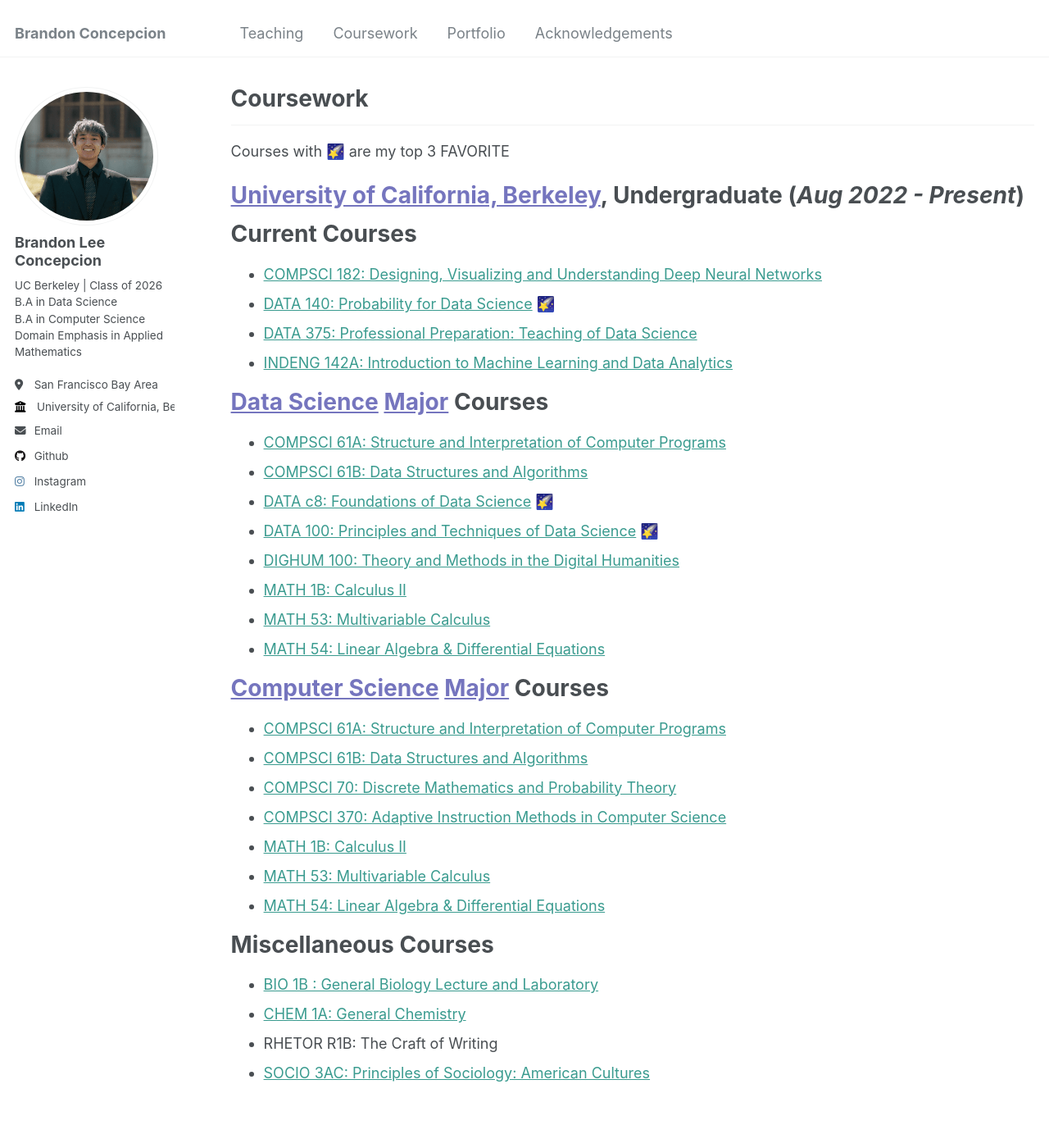
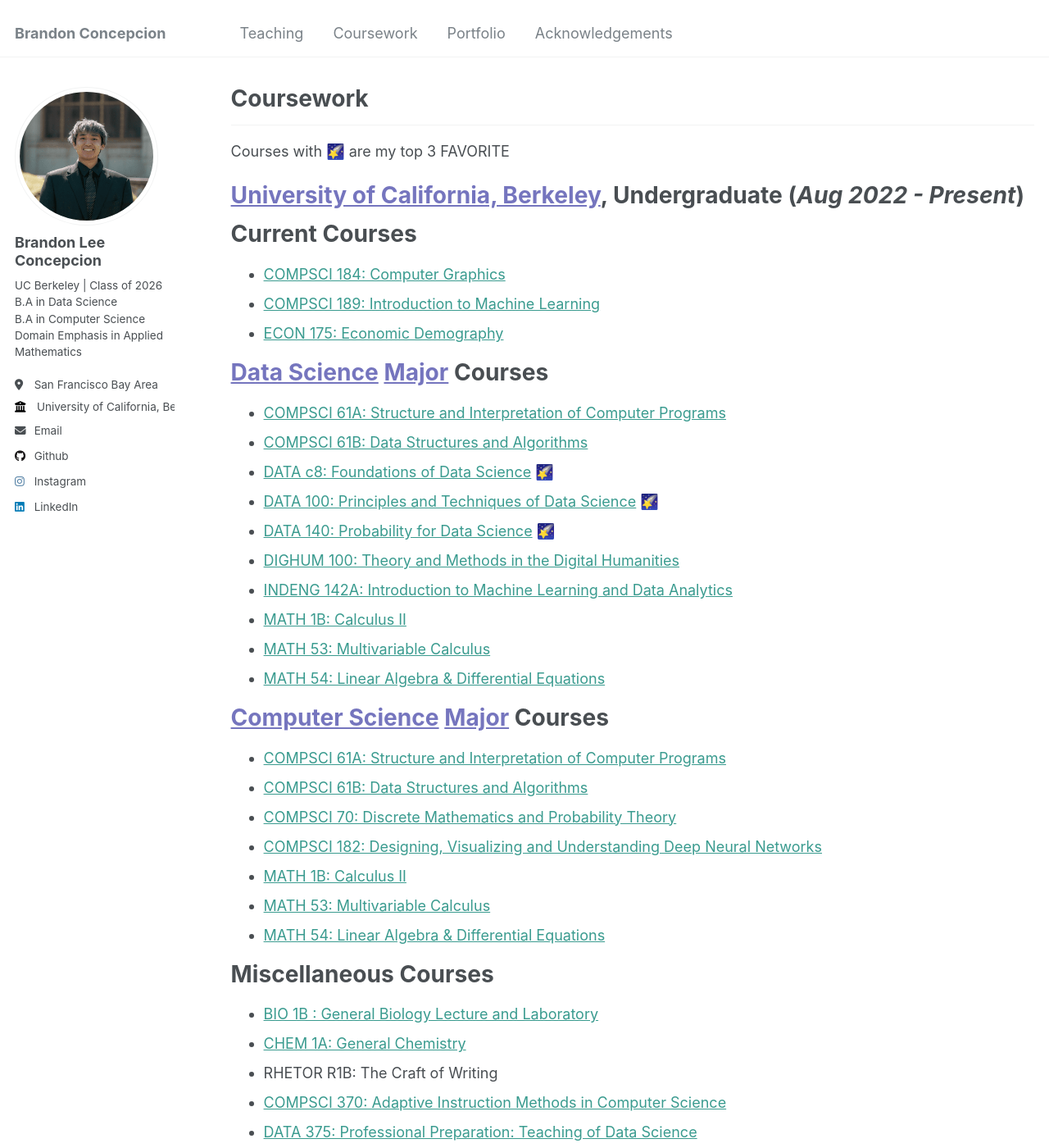
Before and after one commit to brandonconcepcion/brandonconcepcion.github.io, a Jekyll site: the page built from _pages/coursework.md, in a window 1280 px wide and 1400 px high. Shown: the whole window at 82% size. Built offline with Jekyll 4.4.1, drawn with Linux system fonts in a browser that asks for light colours.

Commit message:
Update coursework.md

```diff
--- a/_pages/coursework.md
+++ b/_pages/coursework.md
@@ -15,10 +15,9 @@
 ======
 
 # Current Courses
-* <a href = "https://classes.berkeley.edu/content/2024-fall-data-c182-001-lec-001" target = "_blank">COMPSCI 182: Designing, Visualizing and Understanding Deep Neural Networks</a>
-* <a href = "http://prob140.org/" target = "_blank">DATA 140: Probability for Data Science</a> 🌠
-* <a href = "https://classes.berkeley.edu/content/2024-fall-data-375-001-lec-001" target = "_blank">DATA 375: Professional Preparation: Teaching of Data Science</a>
-* <a href = "https://classes.berkeley.edu/content/2024-fall-indeng-142a-1-lec-1" target = "_blank">INDENG 142A: Introduction to Machine Learning and Data Analytics</a>
+ * <a href = "https://classes.berkeley.edu/content/2024-fall-data-c182-001-lec-001" target = "_blank">COMPSCI 184: Computer Graphics</a>
+ * <a href = "https://classes.berkeley.edu/content/2024-fall-data-c182-001-lec-001" target = "_blank">COMPSCI 189: Introduction to Machine Learning</a>
+  * <a href = "https://classes.berkeley.edu/content/2024-fall-data-c182-001-lec-001" target = "_blank">ECON 175: Economic Demography</a>
 
 
 # [Data Science](https://cdss.berkeley.edu/dsus) [Major](https://cdss.berkeley.edu/dsus/academics/data-science-major) Courses
@@ -26,7 +25,9 @@
 * <a href = "https://fa23.datastructur.es/" target = "_blank">COMPSCI 61B: Data Structures and Algorithms</a>
 * <a href = "http://www.data8.org/fa22/" target = "_blank">DATA c8: Foundations of Data Science</a> 🌠
 * <a href = "https://ds100.org" target = "_blank">DATA 100: Principles and Techniques of Data Science</a> 🌠
+* <a href = "http://prob140.org/" target = "_blank">DATA 140: Probability for Data Science</a> 🌠
 * <a href = "https://sites.google.com/berkeley.edu/dighum-100/home?pli=1" target = "_blank">DIGHUM 100: Theory and Methods in the Digital Humanities</a>
+* <a href = "https://classes.berkeley.edu/content/2024-fall-indeng-142a-1-lec-1" target = "_blank">INDENG 142A: Introduction to Machine Learning and Data Analytics</a>
 * <a href = "https://math.berkeley.edu/courses/overview/lowerdivcourses/math1b" target = "_blank">MATH 1B: Calculus II</a>
 * <a href = "https://math.berkeley.edu/courses/overview/lowerdivcourses/math53" target = "_blank">MATH 53: Multivariable Calculus</a>
 * <a href = "https://math.berkeley.edu/courses/overview/lowerdivcourses/math54" target = "_blank">MATH 54: Linear Algebra & Differential Equations</a>
@@ -46,4 +47,6 @@
 * <a href = "https://classes.berkeley.edu/content/2023-fall-biology-1b-001-lec-001" target = "_blank">BIO 1B : General Biology Lecture and Laboratory</a>
 * <a href = "https://slc.berkeley.edu/programs/science/courses-supported/chemistry-1a-1al" target = "_blank">CHEM 1A: General Chemistry</a>
 * RHETOR R1B: The Craft of Writing
+* <a href = "https://www2.eecs.berkeley.edu/Courses/CS370/" target = "_blank">COMPSCI 370: Adaptive Instruction Methods in Computer Science</a>
+* <a href = "https://classes.berkeley.edu/content/2024-fall-data-375-001-lec-001" target = "_blank">DATA 375: Professional Preparation: Teaching of Data Science</a>
 * <a href = "https://classes.berkeley.edu/content/2023-fall-sociol-3ac-001-lec-001" target = "_blank">SOCIO 3AC: Principles of Sociology: American Cultures</a>
```
Also changed, not shown: other parts of _pages/coursework.md (+1 -1 lines).
